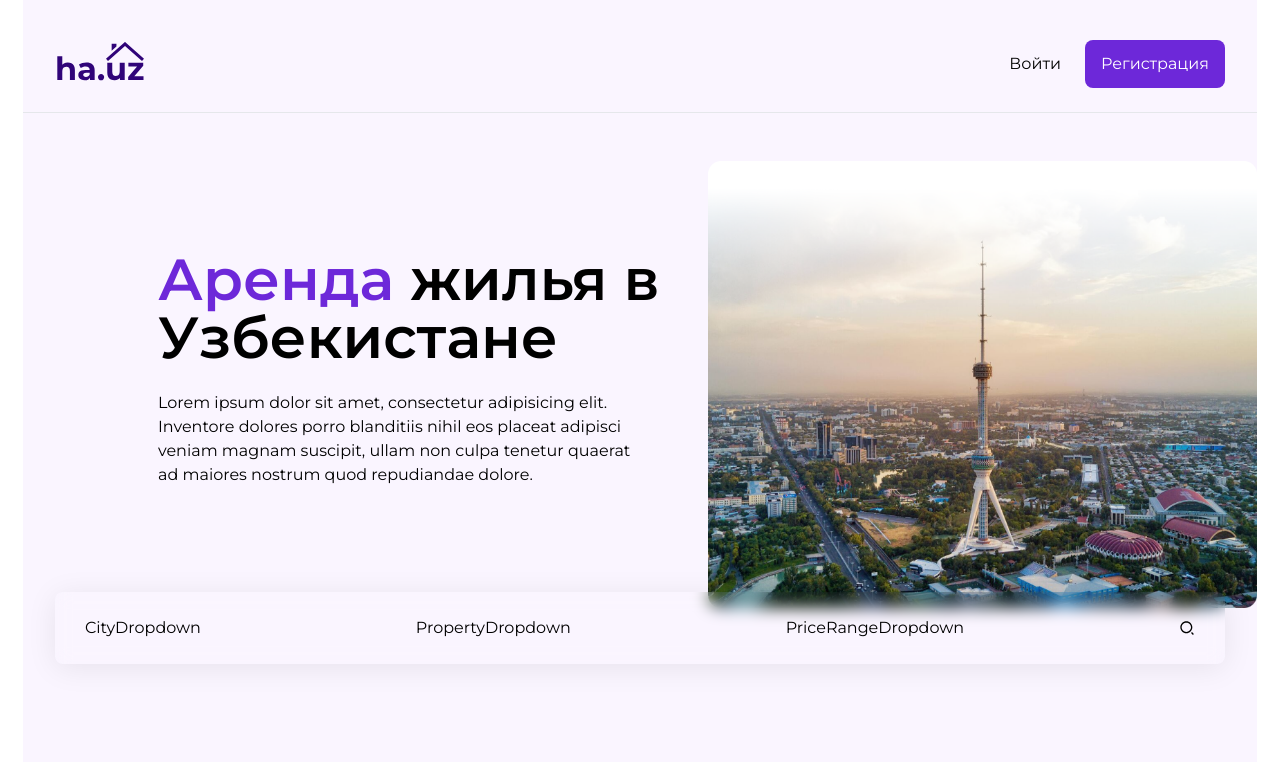
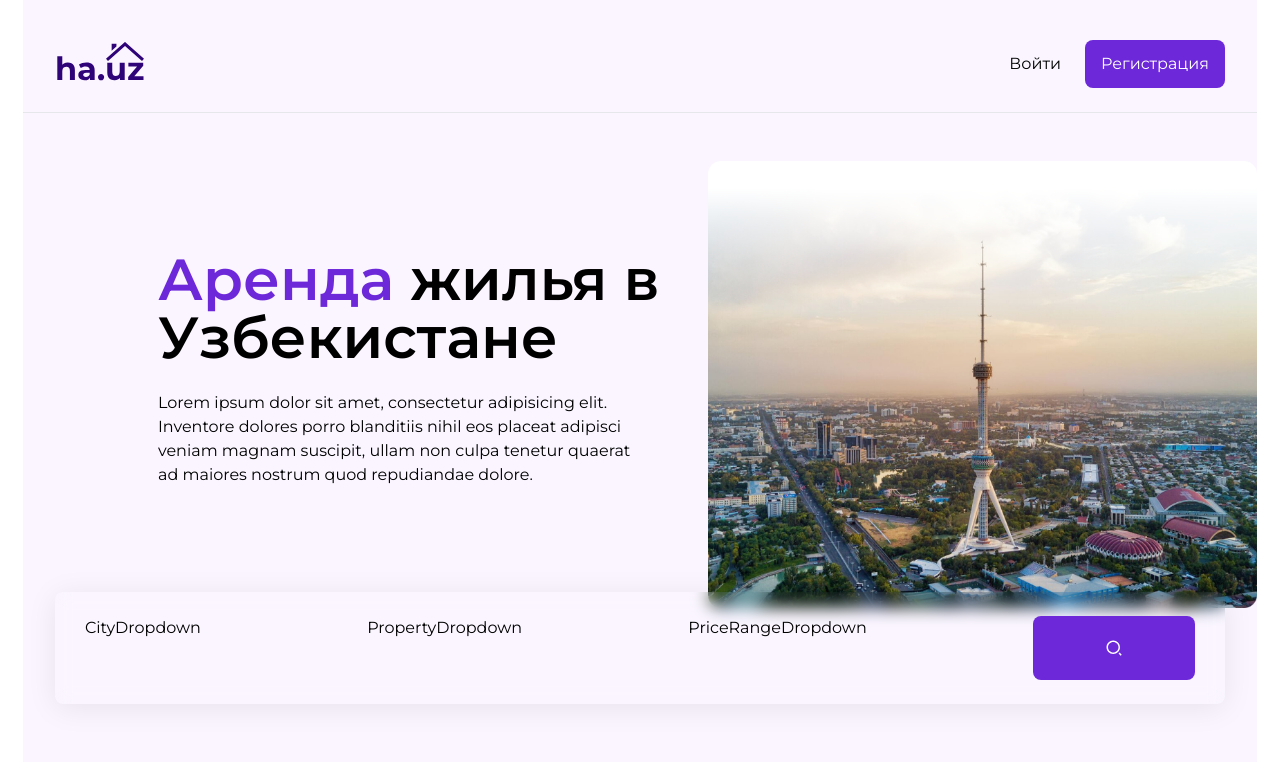
Before and after one commit to CoffeeArchitect/RealEstateApp, a React (Create React App) app in the folder client/: page / in a window 1280 px wide. Shown: the top 762 px of the page. Built offline with nearby package versions, Linux system fonts and the light colour scheme.

Commit message:
AddSearchBar

```diff
--- a/client/src/components/Search.tsx
+++ b/client/src/components/Search.tsx
@@ -12,7 +12,7 @@ const Search = () => {
           <CityDropdown />
           <PropertyDropdown />
           <PriceRangeDropdown />
-          <button>
+          <button className='bg-violet-700 hover:bg-violet-800 transition w-full lg:max-w-[162px] h-16 rounded-lg flex justify-center items-center text-white text-lg'>
               <RiSearch2Line />
           </button>
     </div>
```
